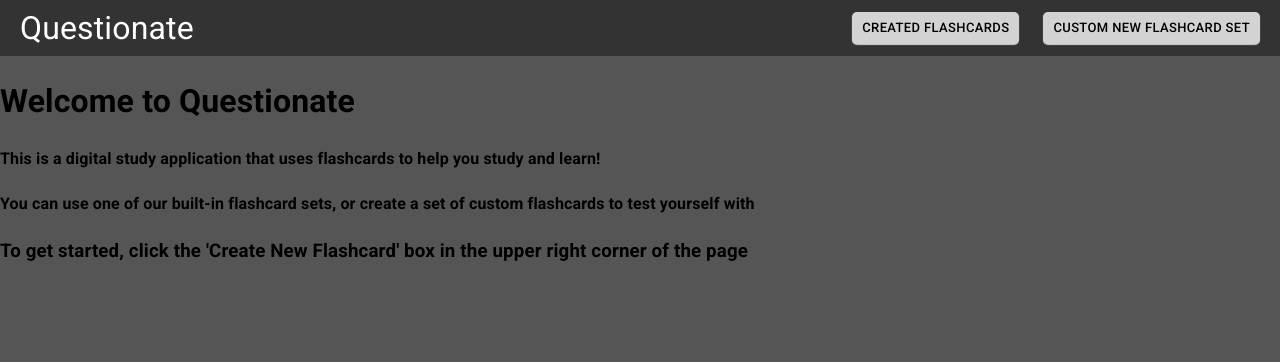
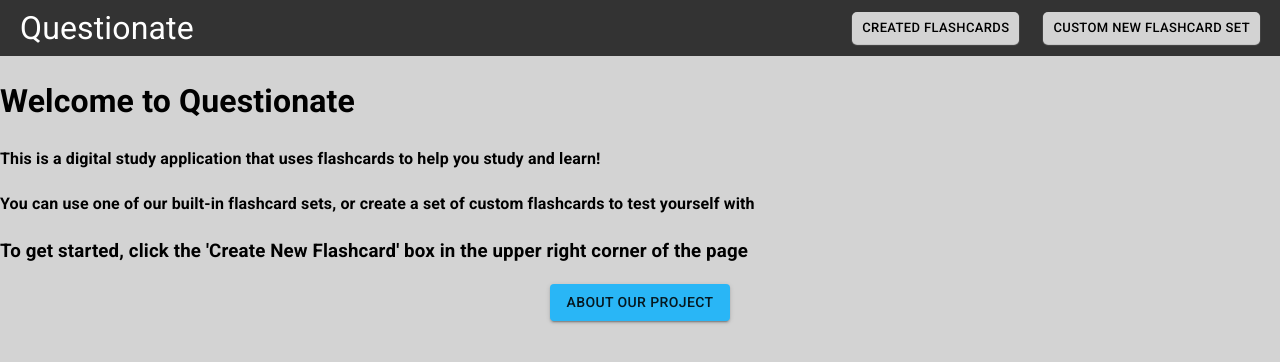
Before and after one commit to DnguyenE/cs-questionate, a React (Create React App) app: page / in a window 1280 px wide. Shown: the top 362 px of the page. Built offline with nearby package versions, Linux system fonts and the light colour scheme.

Commit message:
starting homepage button

```diff
--- a/src/App.css
+++ b/src/App.css
@@ -1,5 +1,5 @@
 body {
-  background-color: #555;
+  background-color: lightgray;
   margin: 0;
 }
 
@@ -18,7 +18,8 @@ body {
   margin-bottom: 20px;
 }
 
-.container form, Button {
+.container form,
+Button {
   text-align: center;
 }
 
@@ -91,3 +92,8 @@ body {
   margin-right: auto;
   margin-top: 1rem;
 }
+
+/*hopmepage styling*/
+.homepagebutton {
+  text-align: center;
+}
--- a/src/App.js
+++ b/src/App.js
@@ -7,6 +7,7 @@ import ElementCards from './pages/PeriodicElements'
 import MathCards from './pages/MathContent'
 import LiteratureInfo from './pages/LiteratureContent'
 import CompsciCards from './pages/CompsciContent'
+import AboutProject from './pages/aboutproject'
 import { Typography, createTheme, ThemeProvider } from '@mui/material'
 
 const theme = createTheme({
@@ -45,6 +46,8 @@ export default function App() {
     case '/saved-flashcards/compsci':
       component = <CompsciCards />
       break
+    case '/aboutus':
+      component = <AboutProject />
     default:
       break
   }
--- a/src/pages/Home.js
+++ b/src/pages/Home.js
@@ -1,10 +1,30 @@
+import { Button } from "@mui/material";
 export default function Home() {
   return (
     <div>
-    <h1>Welcome to Questionate</h1>
-    <h4>This is a digital study application that uses flashcards to help you study and learn!  </h4>
-    <h4>You can use one of our built-in flashcard sets, or create a set of custom flashcards to test yourself with</h4>
-    <h3>To get started, click the 'Create New Flashcard' box in the upper right corner of the page </h3>
+      <h1>Welcome to Questionate</h1>
+      <h4>
+        This is a digital study application that uses flashcards to help you
+        study and learn!{" "}
+      </h4>
+      <h4>
+        You can use one of our built-in flashcard sets, or create a set of
+        custom flashcards to test yourself with
+      </h4>
+      <h3>
+        To get started, click the 'Create New Flashcard' box in the upper right
+        corner of the page{" "}
+      </h3>
+      <form className="homepagebutton">
+        <Button
+          href="/aboutus"
+          colour="primary"
+          size="medium"
+          variant="contained"
+        >
+          About Our Project
+        </Button>
+      </form>
     </div>
-  )
+  );
 }
--- /dev/null
+++ b/src/pages/aboutproject.js
@@ -0,0 +1,5 @@
+export default function AboutProject (){
+    return (
+        <h1>hello world</h1>
+    )
+}
```
